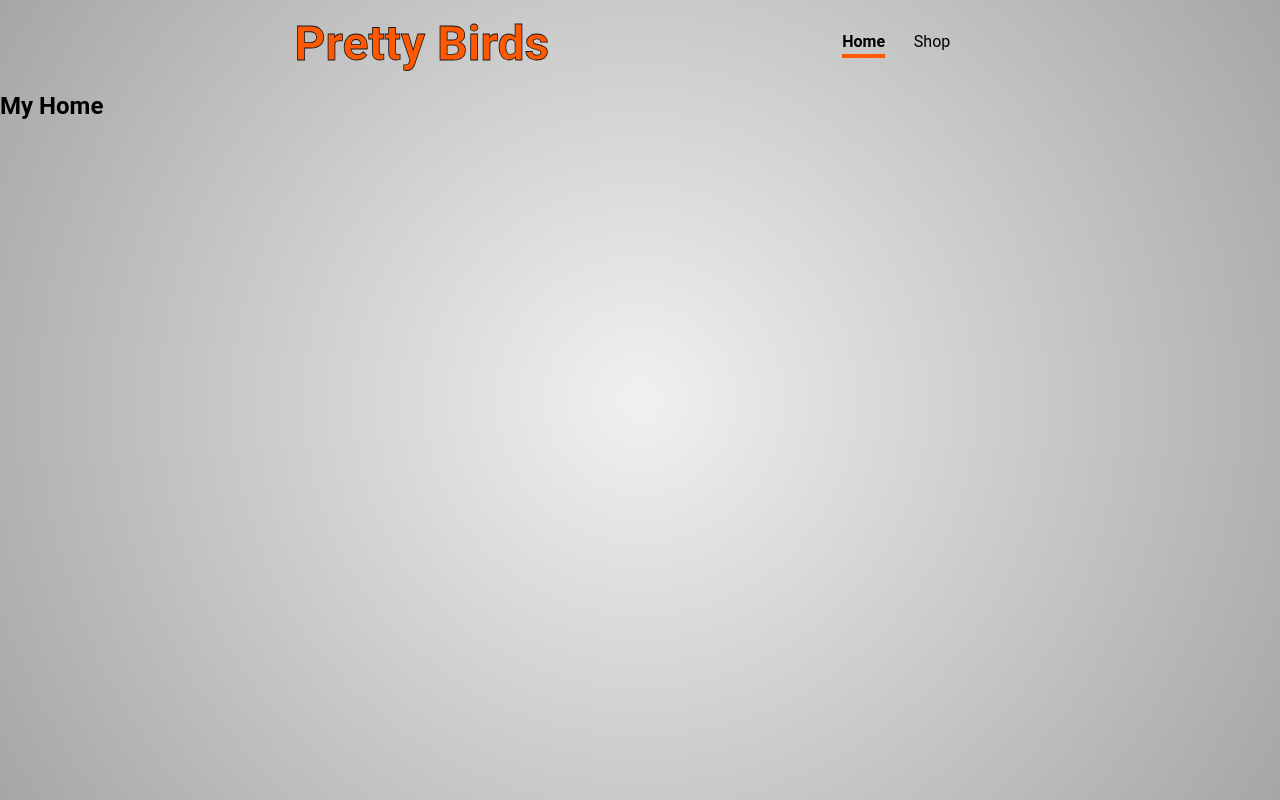
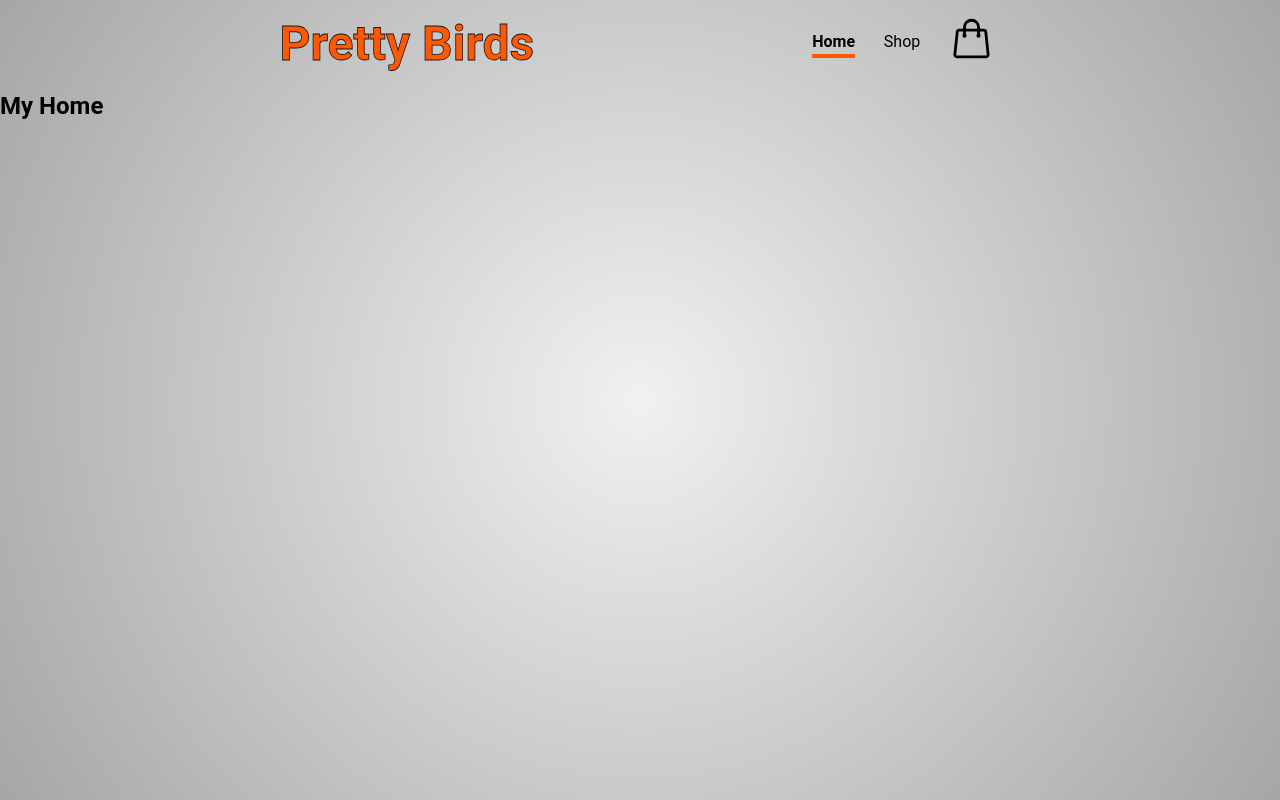
Before and after one commit to Deepspacediver/shopping-cart, a React (Create React App) app: page / in a window 1280 px wide. Built offline with nearby package versions, Linux system fonts and the light colour scheme.

Commit message:
add CartPreview styles

```diff
--- /dev/null
+++ b/src/components/Header/CartPreview/CartPreview.css
@@ -0,0 +1,29 @@
+.header-nav_icon-wrapper {
+  width: 45px;
+}
+
+.header-nav_cart-icon {
+  position: relative;
+}
+
+.header-nav_cart-amount {
+  position: absolute;
+  transform: translate(-10%, -60%);
+  color: var(--secondary-color);
+  background-color: var(--primary-color);
+  display: flex;
+  align-items: center;
+  justify-content: center;
+  width: 1.5rem;
+  height: 1.5rem;
+  padding: 1rem;
+  border-radius: 1rem;
+  font-weight: bold;
+  text-align: center;
+  z-index: 2;
+  overflow: hidden;
+}
+
+.header-nav_cart-amount--hidden {
+  display: none;
+}
--- a/src/components/Header/CartPreview/CartPreview.js
+++ b/src/components/Header/CartPreview/CartPreview.js
@@ -1,20 +1,29 @@
 import { ShopCartContext } from "../../../utils/ShopContext";
 import { ReactComponent as CartSVG } from "../../../assets/icons/shopping-cart.svg";
 import { useContext } from "react";
-import styled from "styled-components";
+import "./CartPreview.css";
 
 const CartPreview = () => {
   const shopCart = useContext(ShopCartContext);
   const getAmount = shopCart.reduce((total, curr) => total + curr.amount, 0);
   return (
-    <>
-      <CartSVG data-testid="svg" role="img" aria-labelledby="shopping-cart" />
-      <StyledParagraph data-testid="cart-preview-display">
+    <figure className="header-nav_icon-wrapper">
+      <CartSVG
+        className="header-nav_cart-icon"
+        data-testid="svg"
+        role="img"
+        aria-labelledby="shopping-cart"
+      />
+      <figcaption
+        className={`header-nav_cart-amount${
+          getAmount ? "" : " header-nav_cart-amount--hidden"
+        }`}
+        data-testid="cart-preview-display"
+      >
         {getAmount ? getAmount : ""}
-      </StyledParagraph>
-    </>
+      </figcaption>
+    </figure>
   );
 };
 
-const StyledParagraph = styled.span``;
 export default CartPreview;
```
